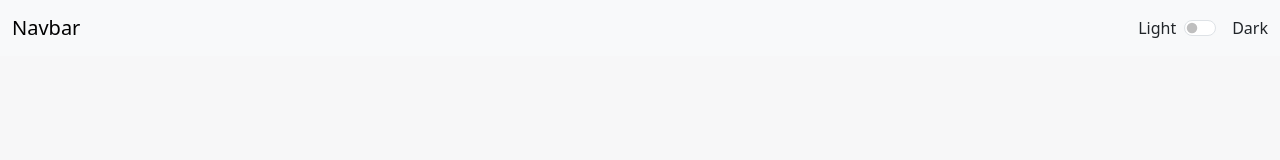
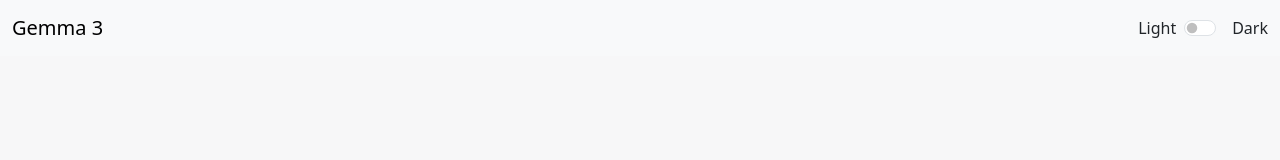
Before and after one commit to prasanna-venkatesh-m/chat-bot, a React (Create React App) app: page / in a window 1280 px wide. Shown: the top 160 px of the page. Built offline with nearby package versions, Linux system fonts and the light colour scheme.

Commit message:
Title changed

```diff
--- a/src/Navbar/Navbar.js
+++ b/src/Navbar/Navbar.js
@@ -15,7 +15,7 @@ function MyNavbar() {
       className="custom-navbar"
     >
       <Container fluid>
-        <Navbar.Brand href="#">Navbar</Navbar.Brand>
+        <Navbar.Brand href="#">Gemma 3</Navbar.Brand>
 
         <Navbar.Toggle aria-controls="basic-navbar-nav" className="ms-auto" />
 
```
